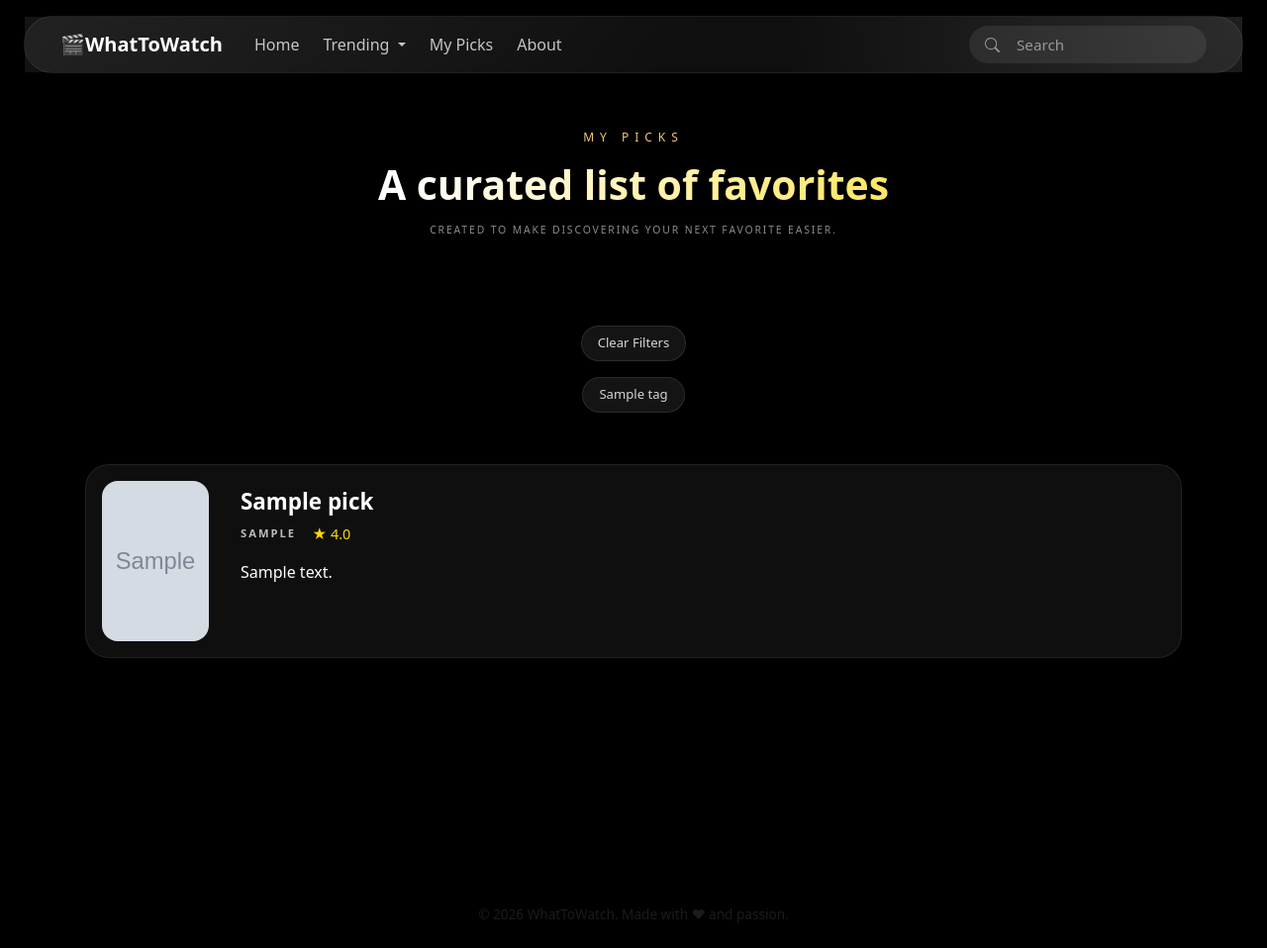
After one commit to sotooba/what-to-watch, a Flask app: template what_to_watch/templates/my_picks.html in a window 1280 px wide. The commit adds this page. Shown: the whole page at 99% size. Run offline with Flask 3, Linux system fonts and the light colour scheme; the template is opened without the code that fills it: most values are stand-ins (such as "Sample title", 1, 10 or a date in 2020); grey boxes marked "Sample" are stand-in pictures.

Commit message:
Add my-picks

```diff
--- /dev/null
+++ b/what_to_watch/static/css/my_picks.css
@@ -0,0 +1,206 @@
+.my-picks-page {
+    min-height: 100vh;
+}
+
+.my-picks-hero {
+    padding-top: 2rem;
+    padding-bottom: 2rem;
+}
+
+.my-picks-hero .container {
+    padding-left: 1rem;
+    padding-right: 1rem;
+}
+
+.my-picks-hero .eyebrow {
+    letter-spacing: 0.5em;
+    color: #f3c96d;
+    font-size: 0.75rem;
+}
+
+.pick-card {
+    display: grid;
+    grid-template-columns: minmax(110px, 140px) minmax(0, 1fr);
+    gap: 1rem;
+    width: 100%;
+    background: rgba(12, 14, 24, 0.88);
+    border: 1px solid rgba(255, 255, 255, 0.08);
+    box-shadow: 0 20px 52px rgba(0, 0, 0, 0.28);
+    border-radius: 1.5rem;
+    overflow: hidden;
+    transition: transform 220ms ease, border-color 220ms ease, box-shadow 220ms ease;
+}
+
+.pick-card:hover {
+    transform: translateY(-4px);
+    border-color: rgba(255, 215, 140, 0.35);
+    box-shadow: 0 28px 62px rgba(0, 0, 0, 0.32);
+}
+
+.card-image-wrapper {
+    position: relative;
+    min-height: auto;
+    overflow: hidden;
+    display: grid;
+    place-items: center;
+    padding: 1rem;
+}
+
+.pick-poster {
+    width: 100%;
+    height: auto;
+    aspect-ratio: 2 / 3;
+    object-fit: cover;
+    display: block;
+    border-radius: 1rem;
+}
+
+.card-content {
+    padding: 1.5rem 1.5rem 1.5rem 0;
+    min-height: 100%;
+}
+
+.card-title {
+    font-size: 1.4rem;
+    font-weight: 700;
+    margin-bottom: 0.65rem;
+}
+
+.card-meta-row {
+    display: flex;
+    align-items: center;
+    gap: 1rem;
+    flex-wrap: wrap;
+    margin-bottom: 0.9rem;
+}
+
+.media-label {
+    text-transform: uppercase;
+    font-size: 0.7rem;
+    letter-spacing: 0.18em;
+    color: rgba(255, 255, 255, 0.72);
+    font-weight: 600;
+}
+
+
+.tags-filter-wrap {
+    display: flex;
+    justify-content: center;
+    margin-bottom: 1.25rem;
+}
+
+.filter-row {
+    display: flex;
+    justify-content: center;
+    overflow-x: auto;
+    -webkit-overflow-scrolling: touch;
+    gap: 0.75rem;
+    width: 100%;
+    min-width: 0;
+    padding-bottom: 0.25rem;
+}
+
+.filter-tag-group {
+    display: flex;
+    flex-wrap: nowrap;
+    align-items: center;
+    gap: 0.55rem;
+    min-width: 0;
+}
+
+.filter-toggle-wrap {
+    display: flex;
+    justify-content: center;
+}
+
+.filter-tag-group .filter-chip,
+.filter-toggle {
+    flex: 0 0 auto;
+    white-space: nowrap;
+}
+
+.filter-chip.active {
+    background: rgba(255, 215, 140, 0.24);
+    border-color: rgba(255, 215, 140, 0.7);
+    color: #ffffff;
+}
+
+.filter-chip.active:hover,
+.filter-chip.active:focus-visible {
+    background: rgba(255, 215, 140, 0.30);
+}
+
+.filter-chip {
+    display: inline-flex;
+    align-items: center;
+    border-radius: 999px;
+    padding: 0.45rem 1rem;
+    background: rgba(255, 255, 255, 0.06);
+    border: 1px solid rgba(255, 255, 255, 0.12);
+    color: rgba(255, 255, 255, 0.82);
+    cursor: pointer;
+    transition: background 180ms ease, border-color 180ms ease, color 180ms ease;
+}
+
+.filter-chip:hover,
+.filter-chip:focus-visible {
+    background: rgba(255, 255, 255, 0.16);
+    border-color: rgba(255, 255, 255, 0.24);
+    color: #ffffff;
+}
+
+.filter-toggle {
+    white-space: nowrap;
+}
+
+.filter-hidden {
+    display: none !important;
+}
+
+.chip {
+    display: inline-flex;
+    align-items: center;
+    border-radius: 999px;
+    padding: 0.45rem 1rem;
+    background: rgba(255, 255, 255, 0.08);
+    border: 1px solid rgba(255, 255, 255, 0.1);
+    color: rgba(255, 255, 255, 0.82);
+    font-size: 0.82rem;
+}
+
+.eyebrow {
+    text-transform: uppercase;
+    letter-spacing: 0.24em;
+    font-size: 0.75rem;
+    color: #f2c46d;
+}
+
+@media (max-width: 992px) {
+    .pick-card {
+        grid-template-columns: minmax(110px, 140px) minmax(0, 1fr);
+    }
+
+    .card-image-wrapper {
+        min-height: 200px;
+    }
+}
+
+@media (max-width: 768px) {
+    .pick-card {
+        grid-template-columns: minmax(90px, 120px) minmax(0, 1fr);
+        border-radius: 1.2rem;
+    }
+
+    .card-content {
+        padding: 1.2rem 1.2rem 1.2rem 0;
+    }
+
+    .my-picks-hero .container {
+        padding-left: 1rem;
+        padding-right: 1rem;
+    }
+
+    .card-meta-row {
+        gap: 0.75rem;
+    }
+}
--- a/what_to_watch/static/js/script.js
+++ b/what_to_watch/static/js/script.js
@@ -320,3 +320,82 @@ document.addEventListener("DOMContentLoaded", () => {
     });
 
 });
+
+/**
+ * Dynamic My Picks filter chips.
+ */
+document.addEventListener('DOMContentLoaded', () => {
+    const clearButton = document.querySelector('.filter-clear');
+    const toggleButton = document.querySelector('.filter-toggle');
+    const tagButtons = Array.from(document.querySelectorAll('.filter-chip[data-tag]'));
+    const cards = Array.from(document.querySelectorAll('.pick-card'));
+    if (!tagButtons.length || !cards.length) return;
+
+    const activeTags = new Set();
+    const maxVisible = 4;
+    const hiddenTags = tagButtons.slice(maxVisible);
+
+    const setHiddenTags = (hidden) => {
+        hiddenTags.forEach(button => {
+            button.classList.toggle('filter-hidden', hidden);
+            button.hidden = hidden;
+        });
+    };
+
+    const resetToggle = () => {
+        if (!toggleButton) return;
+        setHiddenTags(true);
+        toggleButton.dataset.expanded = 'false';
+        toggleButton.textContent = 'See more';
+    };
+
+    const updateCards = () => {
+        const shouldShowAll = activeTags.size === 0;
+        cards.forEach(card => {
+            const tags = card.dataset.tags ? card.dataset.tags.split('||') : [];
+            const matches = shouldShowAll || tags.some(tag => activeTags.has(tag));
+            card.closest('.col-12').style.display = matches ? 'block' : 'none';
+        });
+    };
+
+    if (hiddenTags.length && toggleButton) {
+        setHiddenTags(true);
+        toggleButton.addEventListener('click', () => {
+            const expanded = toggleButton.dataset.expanded === 'true';
+            setHiddenTags(expanded);
+            toggleButton.dataset.expanded = String(!expanded);
+            toggleButton.textContent = expanded ? 'See more' : 'See less';
+        });
+    }
+
+    if (clearButton) {
+        clearButton.addEventListener('click', () => {
+            activeTags.clear();
+            tagButtons.forEach(button => {
+                button.classList.remove('active');
+                button.setAttribute('aria-pressed', 'false');
+            });
+            updateCards();
+            resetToggle();
+        });
+    }
+
+    tagButtons.forEach(button => {
+        button.addEventListener('click', () => {
+            const tag = button.dataset.tag;
+            if (!tag) return;
+
+            if (activeTags.has(tag)) {
+                activeTags.delete(tag);
+                button.classList.remove('active');
+                button.setAttribute('aria-pressed', 'false');
+            } else {
+                activeTags.add(tag);
+                button.classList.add('active');
+                button.setAttribute('aria-pressed', 'true');
+            }
+
+            updateCards();
+        });
+    });
+});
--- a/what_to_watch/templates/base.html
+++ b/what_to_watch/templates/base.html
@@ -37,6 +37,7 @@
     <link rel="stylesheet" href="{{ url_for('static', filename='css/modal.css') }}">
     <link rel="stylesheet" href="{{ url_for('static', filename='css/trending.css') }}">
     <link rel="stylesheet" href="{{ url_for('static', filename='css/about.css') }}">
+    <link rel="stylesheet" href="{{ url_for('static', filename='css/my_picks.css') }}">
 
     <!-- Custom Javascript -->
     <script src="{{ url_for('static', filename='js/script.js') }}" defer></script>
--- a/what_to_watch/templates/components/navbar.html
+++ b/what_to_watch/templates/components/navbar.html
@@ -81,6 +81,10 @@
                         </ul>
                     </li>
                     <li class="nav-item">
+                        <a class="nav-link text-white fw-medium {% if request.endpoint == 'web.my_picks' %}nav-link-active{% else %}opacity-75{% endif %}"
+                            href="{{ url_for('web.my_picks') }}">My Picks</a>
+                    </li>
+                    <li class="nav-item">
                         <a class="nav-link text-white fw-medium {% if request.endpoint == 'web.about' %}nav-link-active{% else %}opacity-75{% endif %}"
                             href="{{ url_for('web.about') }}">About</a>
                     </li>
--- /dev/null
+++ b/what_to_watch/templates/my_picks.html
@@ -0,0 +1,77 @@
+{% extends "base.html" %}
+
+{% block title %}My Picks{% endblock %}
+
+{% block main %}
+<div class="my-picks-page">
+    <section class="my-picks-hero text-center">
+        <div class="container">
+            <div class="text-center mb-3 px-2 py-2">
+                <div class="eyebrow mb-3">My Picks</div>
+                <h1 class="display-5 fw-bold text-gradient mb-3 text-balance about-hero-title">A curated list of favorites</h1>
+                <p class="tracking-wide text-uppercase small tracking-silver text-balance about-hero-subtitle">Created to make discovering your next favorite easier.</p>
+            </div>
+        </div>
+    </section>
+
+    <section class="container py-3 px-3">
+        {% if picks %}
+
+            {% if tags %}
+                <div class="tags-filter-wrap mb-3 text-center gap-2">
+                    <button type="button" class="chip filter-chip filter-clear" data-action="clear">Clear Filters</button>
+                    {% if tags|length > 4 %}
+                    <button type="button" class="chip filter-toggle" data-expanded="false">See more</button>
+                    {% endif %}
+                </div>
+
+                <div class="filter-row mb-5">
+                    <div class="filter-tag-group">
+                        {% for tag in tags %}
+                            <button type="button" class="chip filter-chip" data-tag="{{ tag }}">{{ tag }}</button>
+                        {% endfor %}
+                    </div>
+                </div>
+
+            {% endif %}
+
+            <div class="row g-4 justify-content-center">
+                {% for pick in picks %}
+                    <div class="col-12">
+                        <a href="{{ url_for('web.recommendation_click', watch_type=pick.media_type, tmdb_id=pick.id) }}"
+                           class="glass-panel pick-card text-decoration-none text-reset"
+                           data-tags="{{ pick.tags | join('||') }}">
+                            <div class="card-image-wrapper">
+                                {% if pick.poster_url %}
+                                    <img src="{{ pick.poster_url }}" alt="{{ pick.title }} poster" class="pick-poster">
+                                {% endif %}
+                            </div>
+                            <div class="card-content d-flex flex-column justify-content-between">
+                                <div>
+                                    <h2 class="card-title mb-2">{{ pick.title }}</h2>
+                                    <div class="card-meta-row mb-3">
+                                        <span class="media-label">{{ pick.media_type|title }}</span>
+                                        <span class="star-icon" style="font-size: 0.9rem;">
+                                            {% if pick.rating %}
+                                                ★ {{ "%.1f" | format(pick.rating) }}
+                                            {% else %}
+                                                {{ pick.runtime or pick.episode_count or 'Curated' }}
+                                            {% endif %}
+                                        </span>
+                                    </div>
+                                    <p class="text-white-70 mb-0">{{ pick.note or 'A favorite worth revisiting.' }}</p>
+                                </div>
+                            </div>
+                        </a>
+                    </div>
+                {% endfor %}
+            </div>
+        {% else %}
+            <div class="glass-panel p-5 text-center">
+                <h2 class="h4 mb-3">No picks yet</h2>
+                <p class="text-white-50 mb-0">Add a few entries to the JSON file to populate this page.</p>
+            </div>
+        {% endif %}
+    </section>
+</div>
+{% endblock %}
```
Also changed, not shown: what_to_watch/data/my_picks.json (added, +22 -0 lines), what_to_watch/helpers.py (+67 -1 lines), what_to_watch/routes.py (+13 -1 lines).
